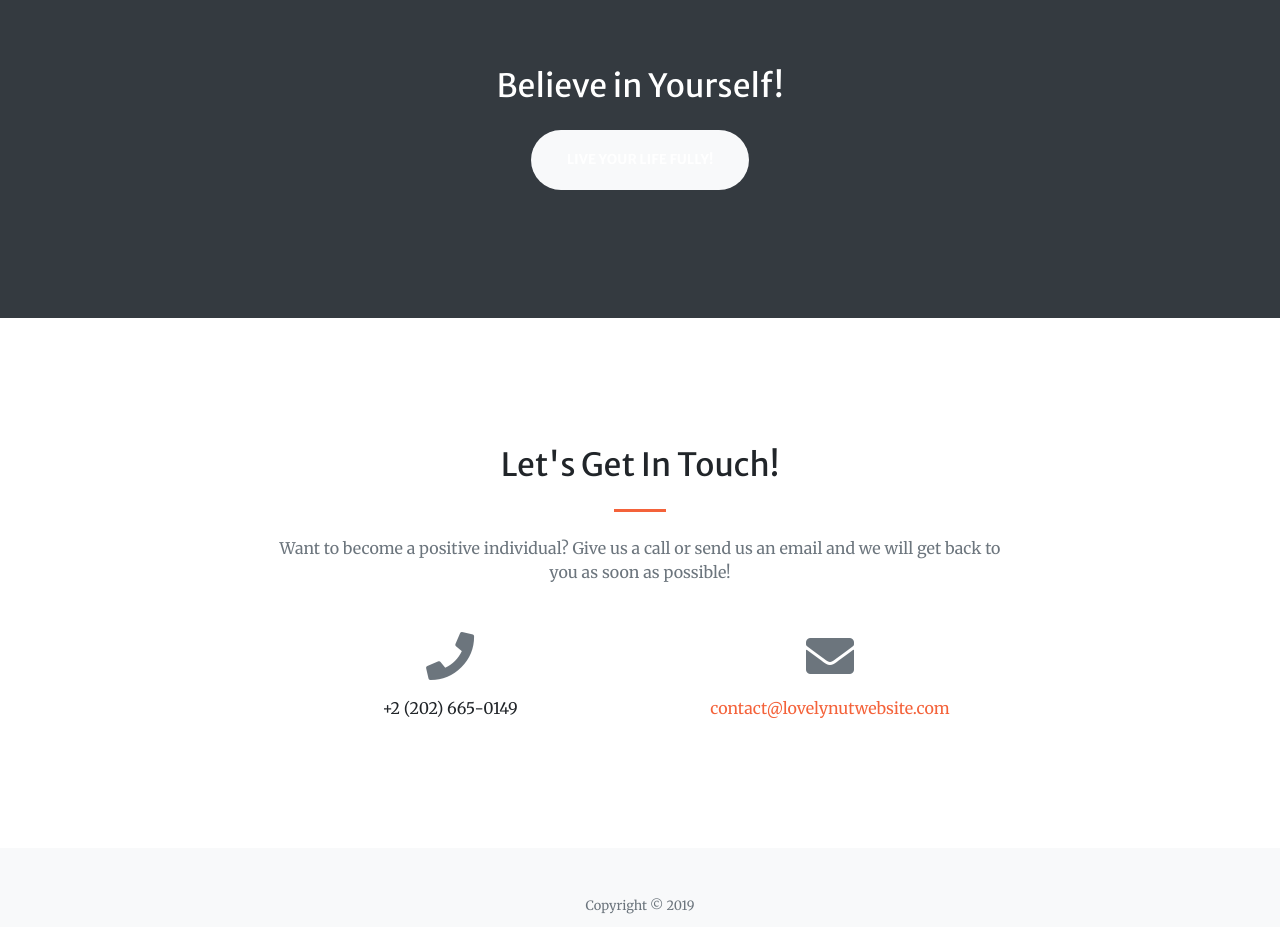
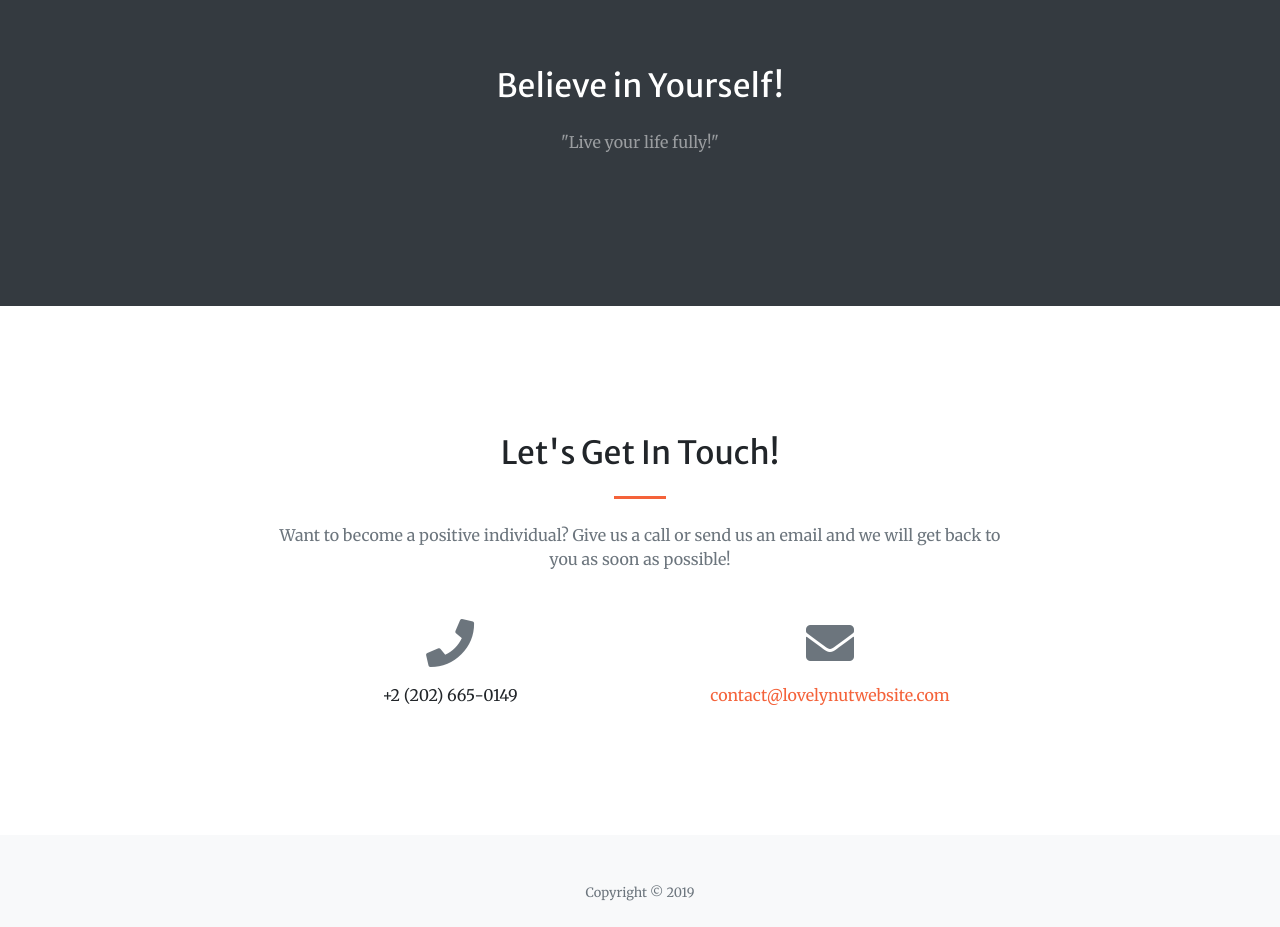
Before and after one commit to almondyolk/almondyolk.github.io, a website with bundled scripts: page index.html in a window 1280 px wide. Shown: the part 2340-3267 px from the top of the page. Built offline with nearby package versions, Linux system fonts and the light colour scheme.

Commit message:
Update index.html

```diff
--- a/index.html
+++ b/index.html
@@ -217,7 +217,7 @@
   <section class="page-section bg-dark text-white">
     <div class="container text-center">
       <h2 class="mb-4">Believe in Yourself!</h2>
-      <a class="btn btn-light btn-xl">Live your life fully!</a>
+      <p class="text-white-50 mb-4">"Live your life fully!"</p>
     </div>
   </section>
 
```
